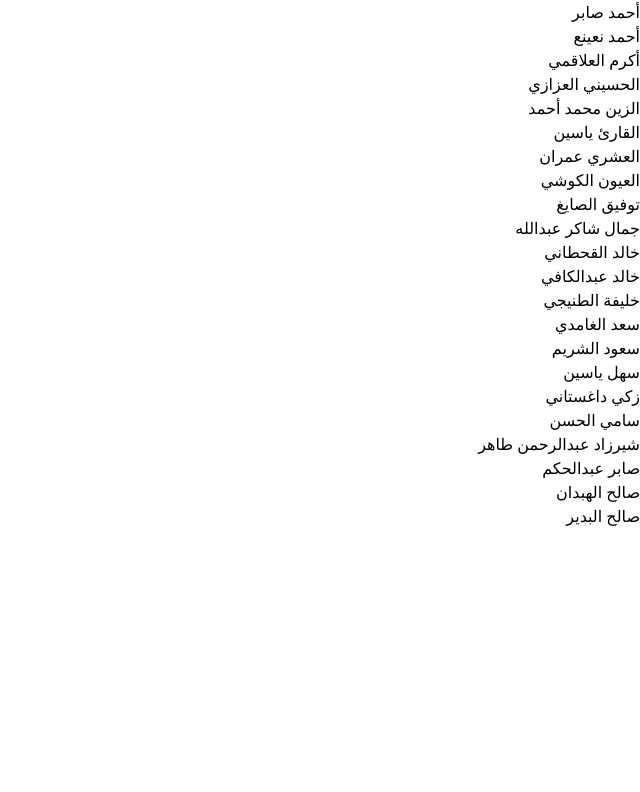
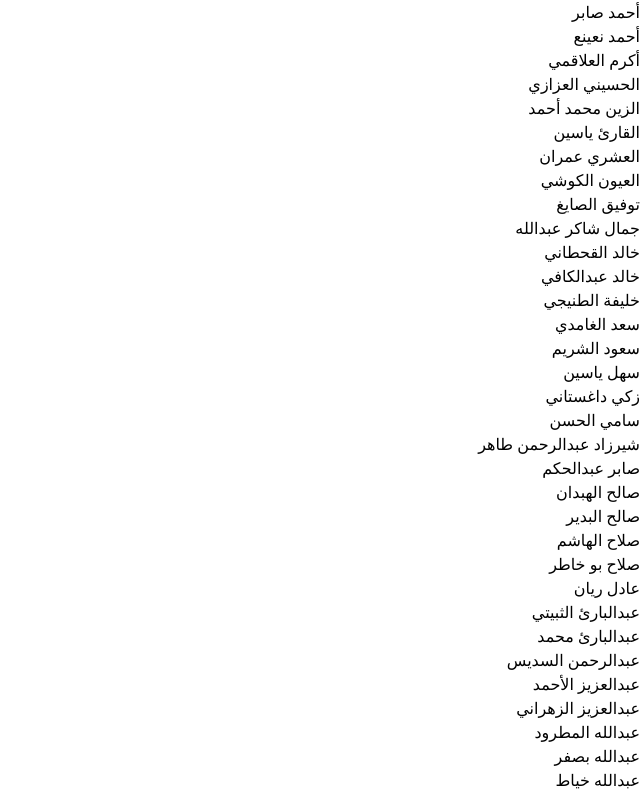
Before and after one commit to Abdelmoniemhgagyy/Quran, a React (Vite) app: page / in a window 1280 px wide. Shown: the part 964-1756 px from the top of the page, without its empty margins (640-1280 px from the left). Before the commit the page ends 1492 px from the top, so only its background shows below. Built offline with nearby package versions, Linux system fonts and the light colour scheme.

Commit message:
add t0 60

```diff
--- a/src/components/MainPage/MainPage.jsx
+++ b/src/components/MainPage/MainPage.jsx
@@ -22,20 +22,31 @@ const [searchVal ,setSearchVal]=useState("")
                 <h1 className="text-2xl  font-semibold">القران الكريم</h1>
             </div>
    <div className="mt-4 w-[70%] md:w-[500px] mx-auto">
-    <input type="text" onChange={(e)=> setSearchVal(e.target.value)} placeholder="بحث" name=""  id=""  className="p-2 px-4 w-full text-center text-lg border border-[#333] outline-none rounded-full text-black" dir="rtl"/>
+
+     <input type="text" onChange={(e)=> setSearchVal(e.target.value)} placeholder="بحث"
+     className="p-2 px-4 w-full text-center text-lg border border-[#333] outline-none rounded-full text-black" dir="rtl"/>
+
    </div>
 
 
 
- <div className=" pt-6 px-2 mx-auto grid grid-cols-2 md:grid-cols-3 lg:grid-cols-4  xl:grid-cols-4 gap-[10px] items-center" dir="rtl">{dataSearch.map((item)=>{
+ <div className=" pt-6 px-2 mx-auto grid grid-cols-2 md:grid-cols-3
+  lg:grid-cols-4  xl:grid-cols-4 gap-[10px]
+   items-center" dir="rtl">
+  {dataSearch.map((item)=>{
    return(
     <div key={item.id} className="max-w-[307px] ">
+
     <Link to="/quran" onClick={()=> {
       localStorage.setItem("currentUrl",item.url_audio)
       setUrl(localStorage.getItem("currentUrl"))}}
+      className="p-5 text-sm md:text-md block rounded-[20px]
+       bg-[#4a69ff] cursor-pointer text-center hover:scale-[1.05]
+       transition duration-100">
 
-      className="p-5 text-sm md:text-md block rounded-[20px] bg-[#4a69ff] cursor-pointer text-center hover:scale-[1.05] transition duration-100">
-      {item.name}</Link>
+           {item.name}
+
+       </Link>
     </div>
    )
 
--- a/src/data/qurai.js
+++ b/src/data/qurai.js
@@ -338,10 +338,87 @@ const Qura =[
     img:"" ,
 
   },
+  {
+    id:50,
+    name:"صلاح الهاشم",
+    url_audio:"https://server12.mp3quran.net/salah_hashim_m/",
+    img:"" ,
+
+  },
+  {
+    id:51,
+    name:"صلاح بو خاطر",
+    url_audio:"https://server8.mp3quran.net/bu_khtr/",
+    img:"" ,
+
+  },
+  {
+    id:52,
+    name:"عادل ريان",
+    url_audio:"https://server8.mp3quran.net/ryan/",
+    img:"" ,
+
+  },
+  {
+    id:53,
+    name:"عبدالبارئ الثبيتي",
+    url_audio:"https://server6.mp3quran.net/thubti/",
+    img:"" ,
+
+  },
+  {
+    id:54,
+    name:"عبدالبارئ محمد",
+    url_audio:"https://server12.mp3quran.net/bari/",
+    img:"" ,
+
+  },
+  {
+    id:55,
+    name:"عبدالرحمن السديس",
+    url_audio:"https://server11.mp3quran.net/sds/",
+    img:"" ,
+
+  },
+  {
+    id:56,
+    name:"عبدالعزيز الأحمد",
+    url_audio:"https://server11.mp3quran.net/a_ahmed/",
+    img:"" ,
+
+  },
+  {
+    id:57,
+    name:"عبدالعزيز الزهراني",
+    url_audio:"https://server9.mp3quran.net/zahrani/",
+    img:"" ,
+
+  },
+  {
+    id:58,
+    name:"عبدالله المطرود",
+    url_audio:"https://server8.mp3quran.net/mtrod/",
+    img:"" ,
+
+  },
+  {
+    id:59,
+    name:"عبدالله بصفر",
+    url_audio:"https://server6.mp3quran.net/bsfr/",
+    img:"" ,
+
+  },
+  {
+    id:61,
+    name:"عبدالله خياط",
+    url_audio:"https://server12.mp3quran.net/kyat/",
+    img:"" ,
+
+  },
   // {
-  //   id:48,
+  //   id:61,
   //   name:"",
-  //   url_audio:"",
+  //   url_audio:"/",
   //   img:"" ,
 
   // },
```
